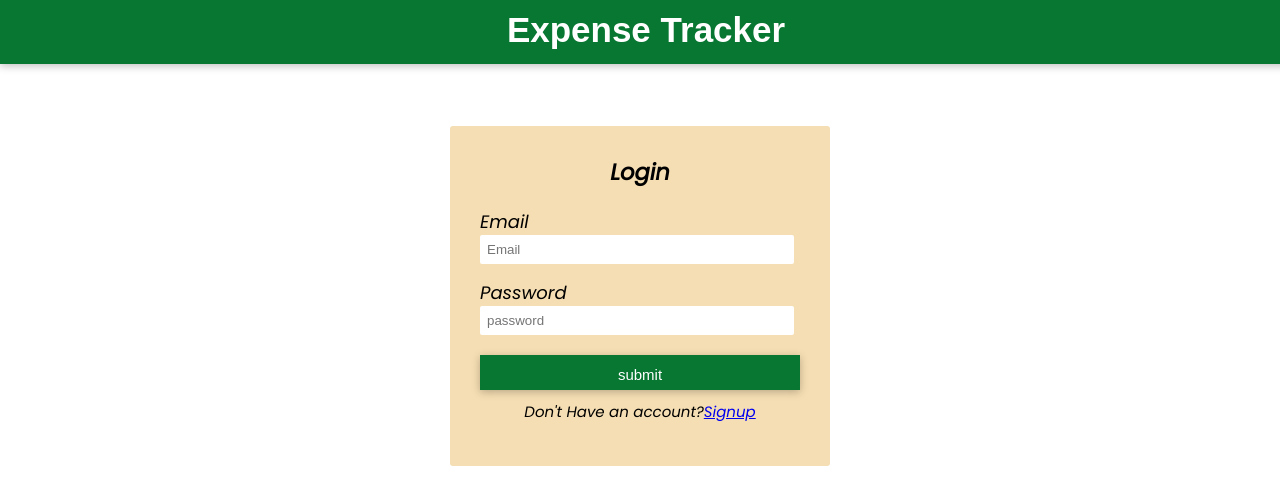
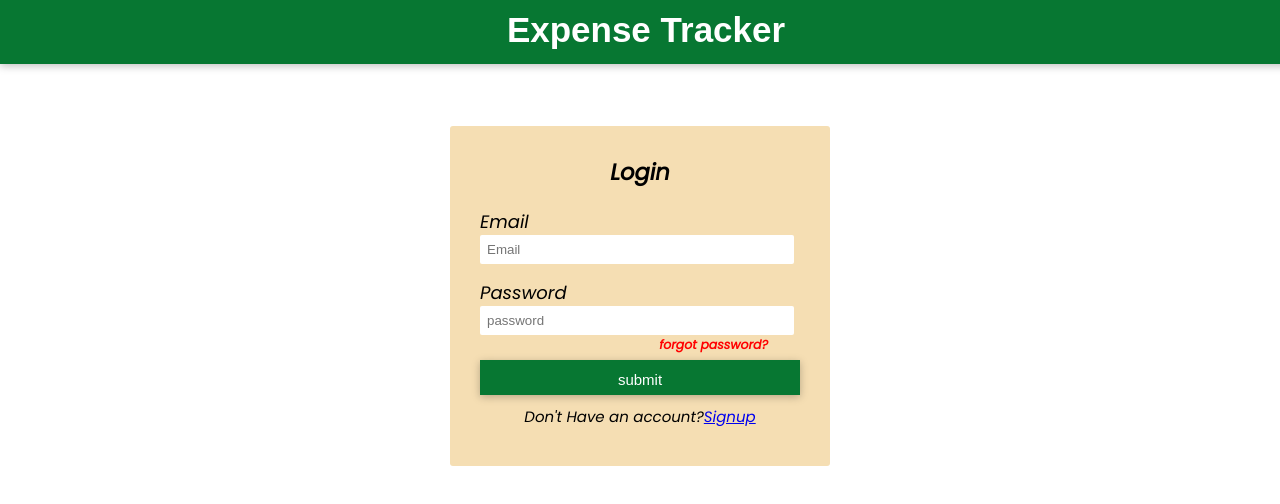
Before and after one commit to shoiebjaveed/react-ExpenseTracker, a React (Create React App) app: page /login in a window 1280 px wide. Shown: the top 504 px of the page. Built offline with nearby package versions, Linux system fonts and the light colour scheme.

Commit message:
Added Forgot password option

```diff
--- a/src/components/Layout/Header.js
+++ b/src/components/Layout/Header.js
@@ -1,6 +1,6 @@
 import { Link } from 'react-router-dom';
 import classes from './Header.module.css';
-import { BsPersonLinesFill, BsExclamationTriangle } from "react-icons/bs";
+import { BsPersonLinesFill } from "react-icons/bs";
 import { AiOutlineLogout } from "react-icons/ai";
 import { useContext } from 'react';
 import AuthContext from '../../store/auth-context';
@@ -30,13 +30,7 @@ const Header = () => {
             <h3><BsPersonLinesFill /></h3>
           </Link>}
       </div>
-      <div className={classes.complete}>
-        {isLoggedIn &&
-          <Link to='/complete'>
-            <h3><BsExclamationTriangle /></h3>
-          </Link>
-        }
-      </div>
+
     </header>
   )
 }
--- a/src/components/Layout/user/Profile.js
+++ b/src/components/Layout/user/Profile.js
@@ -1,7 +1,8 @@
 import { useContext } from 'react';
 import AuthContext from '../../../store/auth-context';
 import classes from './Profile.module.css';
-
+import { BiEdit } from "react-icons/bi";
+import { Link } from "react-router-dom";
 
 const Profile = () => {
     const authCtx = useContext(AuthContext);
@@ -32,7 +33,7 @@ const Profile = () => {
             })
         }
     }).then(data => {
-        authCtx.userdata( data.users[0].email, data.users[0].displayName, data.users[0].photoUrl);
+        authCtx.userdata(data.users[0].email, data.users[0].displayName, data.users[0].photoUrl);
     })/*if sucessfull connection*/
         .catch((err => {
             alert(err.message)
@@ -77,7 +78,12 @@ const Profile = () => {
     return (
         <>
             <div className={classes.profile}>
-            <img src={authCtx.imageUrl} alt='img' className={classes.img}/>
+                <div>
+                    <Link to='/complete'>
+                        <h5>edit profile<BiEdit /></h5>
+                    </Link>
+                </div>
+                <img src={authCtx.imageUrl} alt='img' className={classes.img} />
                 <h3>User Details</h3>
                 <form>
                     <label>User Name</label>
--- a/src/components/Layout/user/Profile.module.css
+++ b/src/components/Layout/user/Profile.module.css
@@ -27,8 +27,16 @@
     cursor: pointer;
 }
 
-.profile h3:hover {
-    color: rgb(173, 165, 165);
+.profile h5 {
+    position: absolute;
+    font-size: 12px;
+    margin-top: 0px;
+    color: black;
+    cursor: pointer;
+}
+
+.profile h5:hover {
+    color: red;
 }
 
 .profile form {
@@ -53,3 +61,7 @@
     margin-top: -1px;
     color: red;
 }
+
+.profile form p:hover {
+    color: rgb(121, 0, 0);
+}
--- a/src/pages/login/Login.js
+++ b/src/pages/login/Login.js
@@ -53,6 +53,43 @@ const Login = () => {
       }))//if connection failed
     }
 
+    const forgotPasswordHandler = () => {
+      const Email = email.current.value;
+      fetch('https://identitytoolkit.googleapis.com/v1/accounts:sendOobCode?key=AIzaSyAhbVAuWXkewbZNP1a1KknskpNGB_F8deU',
+        {
+          method: 'POST',
+          body: JSON.stringify({
+            email: Email,
+            requestType: "PASSWORD_RESET"
+          }),
+          headers: {
+            'Content-Type': 'application/json'
+          }
+        }
+      ).then(res => {
+        setIsLoading(false)
+        if (res.ok) {
+          return res.json()
+        } else {
+          return res.json().then(data => {
+            let error = 'connection failed!...'
+            if (data && data.error && data.error.message) {
+              error = data.error.message;
+            }
+            alert(error)
+            throw new Error(error)
+          })
+        }
+      }).then(data => {
+        alert(`Password reset link has been sent to ${data.email}`)
+
+      })/*if sucessfull connection*/
+      .catch((err => {
+        alert(err.message)
+      }))//if connection failed
+
+    }
+
   return (
   <>
    <div className={classes.login}>
@@ -62,6 +99,7 @@ const Login = () => {
         <input type='email' placeholder='Email' required ref={email}/>
         <label>Password</label>
         <input type='password' placeholder='password' required ref={password}/>
+        <h5 onClick={forgotPasswordHandler}>forgot password?</h5>
         <button type='submit'>
             {!isLoading && <p>submit</p>}
             {isLoading && <p>please wait.....</p>}
--- a/src/pages/login/Login.module.css
+++ b/src/pages/login/Login.module.css
@@ -38,10 +38,18 @@
   outline: none;
 }
 
+.login form h5 {
+  position: absolute;
+  right: 40%;
+  color: red;
+  margin-top: 1px;
+  cursor: help;
+}
+
 .login form button {
   width: 320px;
   height: 35px;
-  margin-top: 20px;
+  margin-top: 25px;
   border: none;
   cursor: pointer;
   background-color: #077732;
--- a/src/store/auth-context.js
+++ b/src/store/auth-context.js
@@ -8,7 +8,9 @@ const AuthContext = React.createContext({
     isLoggedIn: false,
     userdata: (token) => {},
     login: (token) => { },
-    logout: () => { }
+    logout: () => { },
+    forgotPassword: () => {},
+    verifyEmail: () => {}
 });
 
 export const AuthContextProvider = (props) => {
@@ -55,7 +57,7 @@ export const AuthContextProvider = (props) => {
         isLoggedIn: userIsLoggedIn,
         userdata: userDataHandler,
         login: loginHandler,
-        logout: logoutHandler
+        logout: logoutHandler,
     }
 
 
```
Lines whose indentation alone changed are shown as unchanged.
